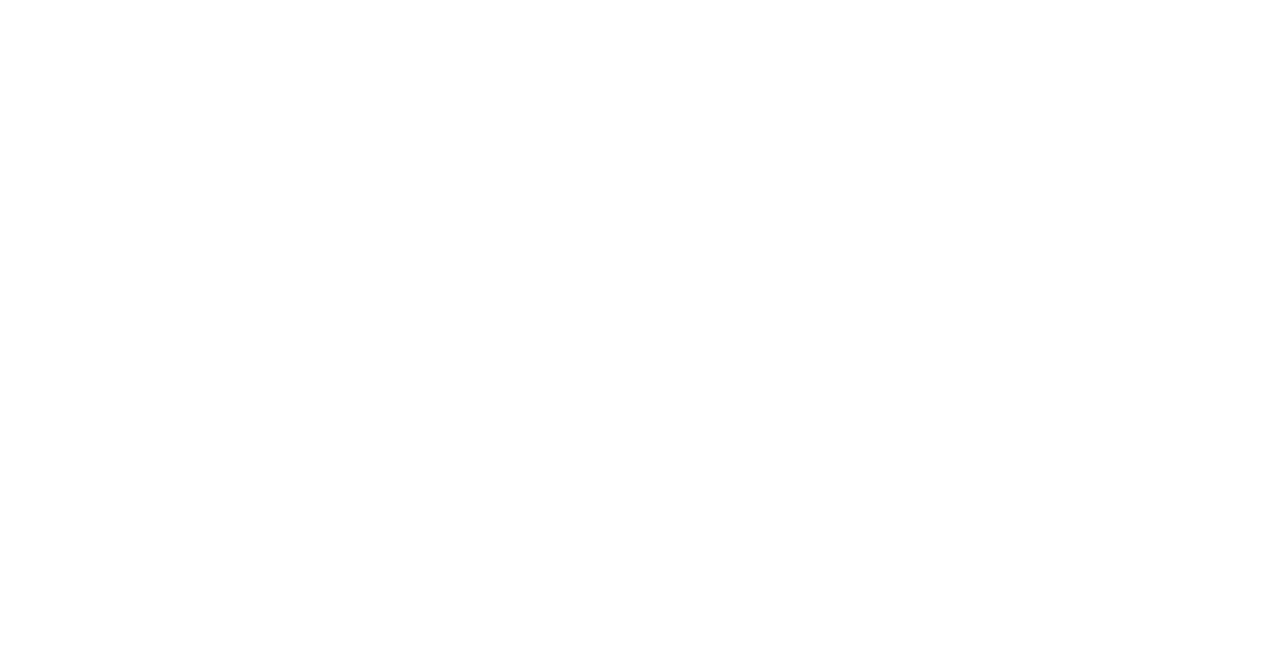
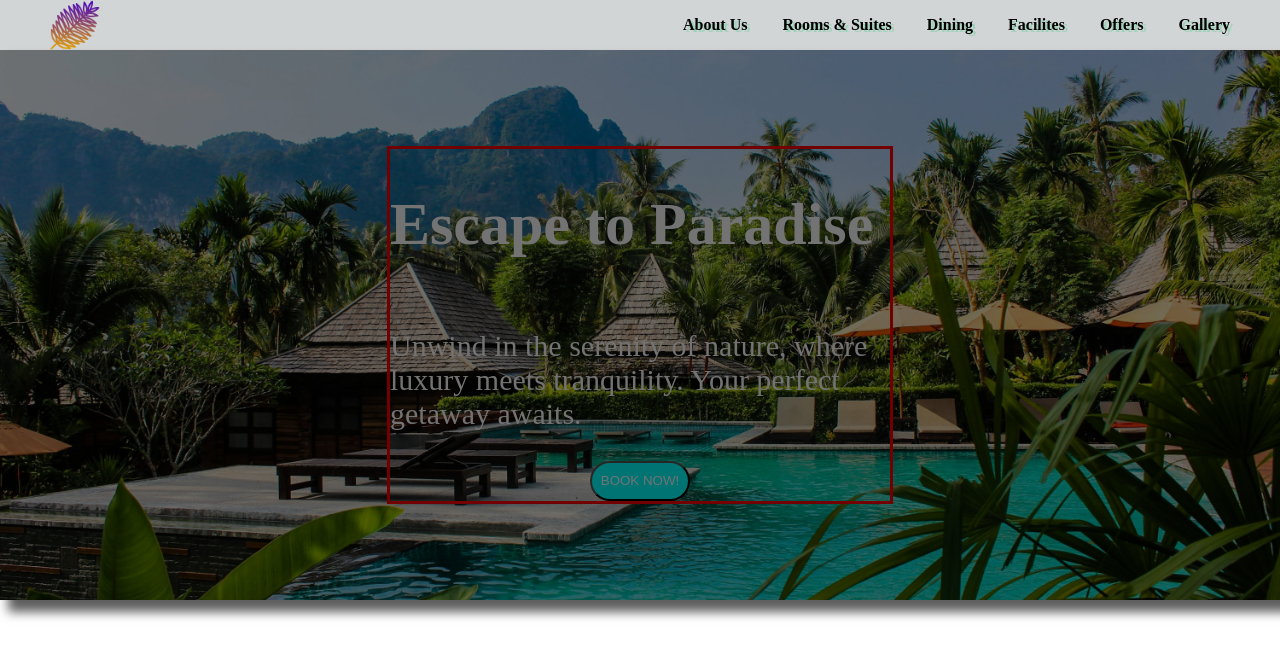
Before and after one commit to Shamsafarany/Hotel, a plain HTML site: page index.html in a window 1280 px wide. Drawn offline with Linux system fonts and the light colour scheme.

Commit message:
style head

```diff
--- a/index.html
+++ b/index.html
@@ -4,8 +4,32 @@
     <meta charset="UTF-8">
     <meta name="viewport" content="width=device-width, initial-scale=1.0">
     <title>Document</title>
+    <link rel="stylesheet" href="style.css">
 </head>
 <body>
+    <div class="nav">
+            <div class="logo">
+                <img src="images/palm_6670672.png">
+            </div>
+            <ul class="links">
+                <li><a href="#">About Us</a></li>
+                <li><a href="#">Rooms & Suites</a></li>
+                <li><a href="#">Dining</a></li>
+                <li><a href="#">Facilites</a></li>
+                <li><a href="#">Offers</a></li>
+                <li><a href="#">Gallery</a></li>
+            </ul>
+        </div>
+    <div class="head1">
+        <div class="background"></div>
+        <div class="overlay">
+         <div class="title">
+            <h1>Escape to Paradise</h1>
+            <p>Unwind in the serenity of nature, where luxury meets tranquility. Your perfect getaway awaits.</p>
+            <button class="action">BOOK NOW!</button>
+        </div>
+        </div>
 
+    </div>
 </body>
 </html>
--- a/style.css
+++ b/style.css
@@ -0,0 +1,70 @@
+body{
+    margin: 0;
+    padding: 0;
+    display: flex;
+    flex-direction: column;
+}
+
+.head1{
+    background: url(images/resrt.jpeg);
+    background-repeat: no-repeat;
+    width:100%;
+    height: 550px;
+    background-size: cover;
+    background-position: center;
+    filter: brightness(45%);
+    box-shadow: 10px 10px 10px 2px lightgray;
+    display: flex;
+    justify-content: center;
+    align-items: center;
+}
+
+.nav{
+    display: flex;
+    justify-content: space-between;
+    align-items: center;
+    background-color: rgb(210, 213, 214);
+
+}
+
+.logo{
+    display: flex;
+    align-items: center;
+    margin-left: 50px;
+}
+img{
+    width: 50px;
+}
+
+a{
+    text-decoration: none;
+    color: black;
+    font-weight: bold;
+    text-shadow: 3px 2px rgb(158, 210, 187);
+}
+
+ul{
+    list-style: none;
+    display: flex;
+    justify-content: space-between;
+    gap: 35px;
+    margin-right: 50px;
+}
+
+.title{
+    border: solid red;
+    color: white;
+    font-size: 30px;
+    max-width: 500px;
+    display: flex;
+    flex-direction: column;
+}
+
+.action{
+    width: 100px;
+    height: 40px;
+    background-color: aqua;
+    border-radius: 20px;
+    color: white;
+    align-self: center;
+}
```
Also changed, not shown: images/hotel.jpeg (added), images/icon.png (added), images/palm_6670672.png (added), images/resrt.jpeg (added).
